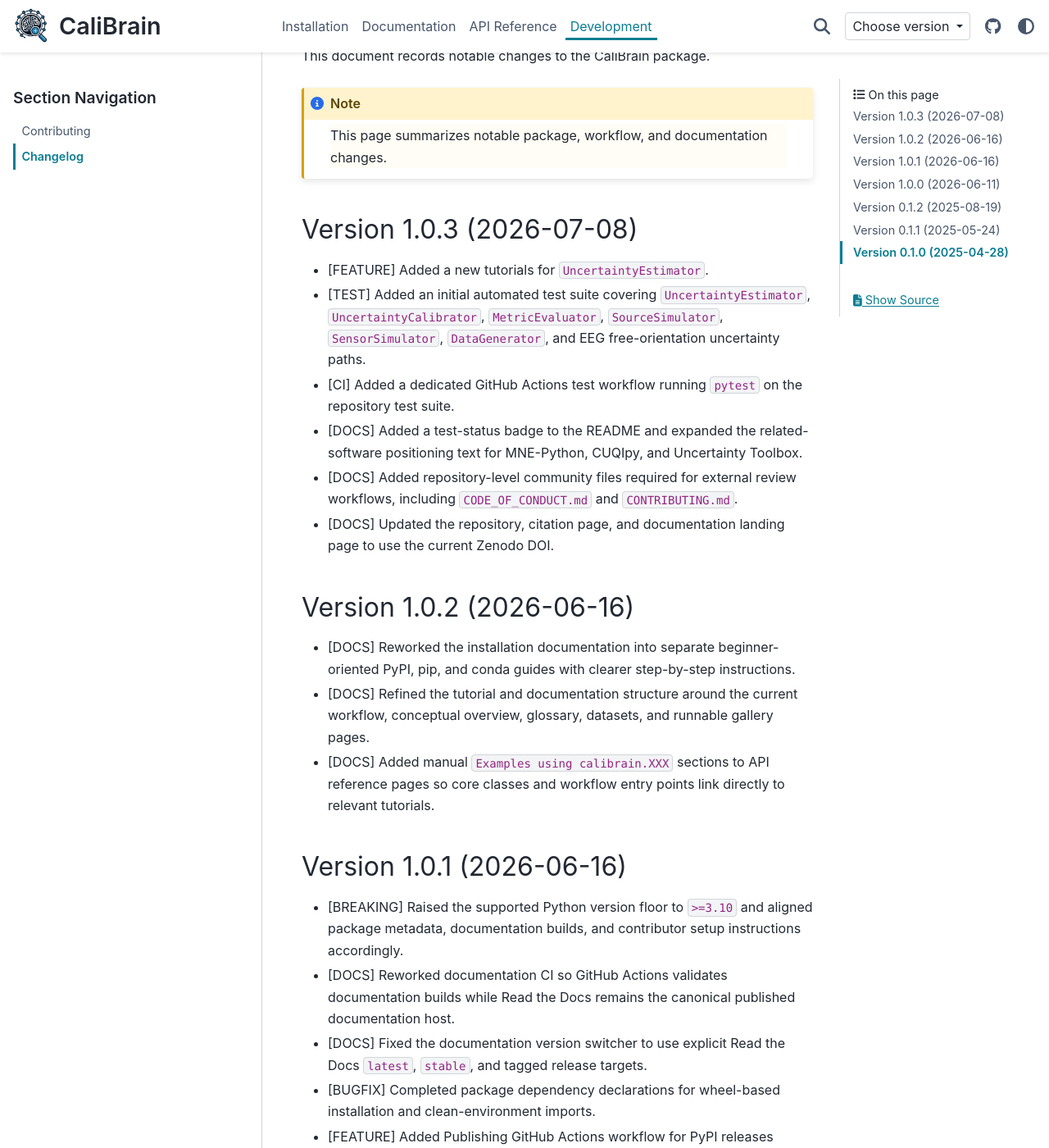
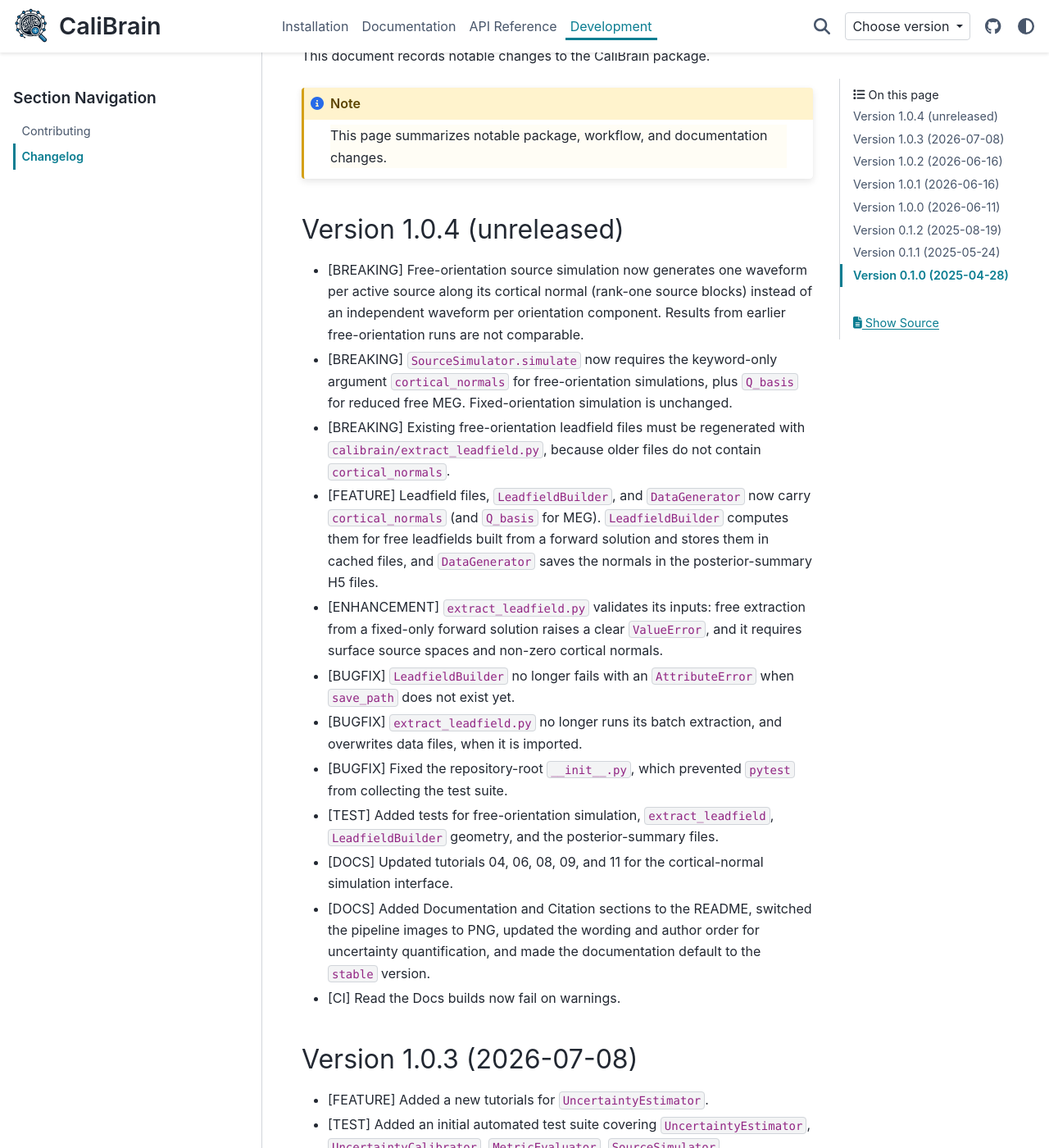
Before and after one commit to braindatalab/CaliBrain, a Sphinx documentation site: the page built from docs/source/development/changelog.rst, in a window 1280 px wide and 1400 px high, scrolled down 202 px. Shown: the whole window at 82% size. Built offline with Sphinx 7.4.7 and the PyData theme 0.15.4, drawn with Linux system fonts in a browser that asks for light colours; pages that are not in the unit, such as notebooks, are missing from menus; comment, search, counter and statistics services are not loaded.

Commit message:
docs: add 1.0.4 changelog

```diff
--- a/docs/source/development/changelog.rst
+++ b/docs/source/development/changelog.rst
@@ -8,6 +8,22 @@ This document records notable changes to the CaliBrain package.
 
 .. note::
     This page summarizes notable package, workflow, and documentation changes.
+
+Version 1.0.4 (unreleased)
+--------------------------
+
+*   [BREAKING] Free-orientation source simulation now generates one waveform per active source along its cortical normal (rank-one source blocks) instead of an independent waveform per orientation component. Results from earlier free-orientation runs are not comparable.
+*   [BREAKING] ``SourceSimulator.simulate`` now requires the keyword-only argument ``cortical_normals`` for free-orientation simulations, plus ``Q_basis`` for reduced free MEG. Fixed-orientation simulation is unchanged.
+*   [BREAKING] Existing free-orientation leadfield files must be regenerated with ``calibrain/extract_leadfield.py``, because older files do not contain ``cortical_normals``.
+*   [FEATURE] Leadfield files, ``LeadfieldBuilder``, and ``DataGenerator`` now carry ``cortical_normals`` (and ``Q_basis`` for MEG). ``LeadfieldBuilder`` computes them for free leadfields built from a forward solution and stores them in cached files, and ``DataGenerator`` saves the normals in the posterior-summary H5 files.
+*   [ENHANCEMENT] ``extract_leadfield.py`` validates its inputs: free extraction from a fixed-only forward solution raises a clear ``ValueError``, and it requires surface source spaces and non-zero cortical normals.
+*   [BUGFIX] ``LeadfieldBuilder`` no longer fails with an ``AttributeError`` when ``save_path`` does not exist yet.
+*   [BUGFIX] ``extract_leadfield.py`` no longer runs its batch extraction, and overwrites data files, when it is imported.
+*   [BUGFIX] Fixed the repository-root ``__init__.py``, which prevented ``pytest`` from collecting the test suite.
+*   [TEST] Added tests for free-orientation simulation, ``extract_leadfield``, ``LeadfieldBuilder`` geometry, and the posterior-summary files.
+*   [DOCS] Updated tutorials 04, 06, 08, 09, and 11 for the cortical-normal simulation interface.
+*   [DOCS] Added Documentation and Citation sections to the README, switched the pipeline images to PNG, updated the wording and author order for uncertainty quantification, and made the documentation default to the ``stable`` version.
+*   [CI] Read the Docs builds now fail on warnings.
 
 Version 1.0.3 (2026-07-08)
 --------------------------
```
